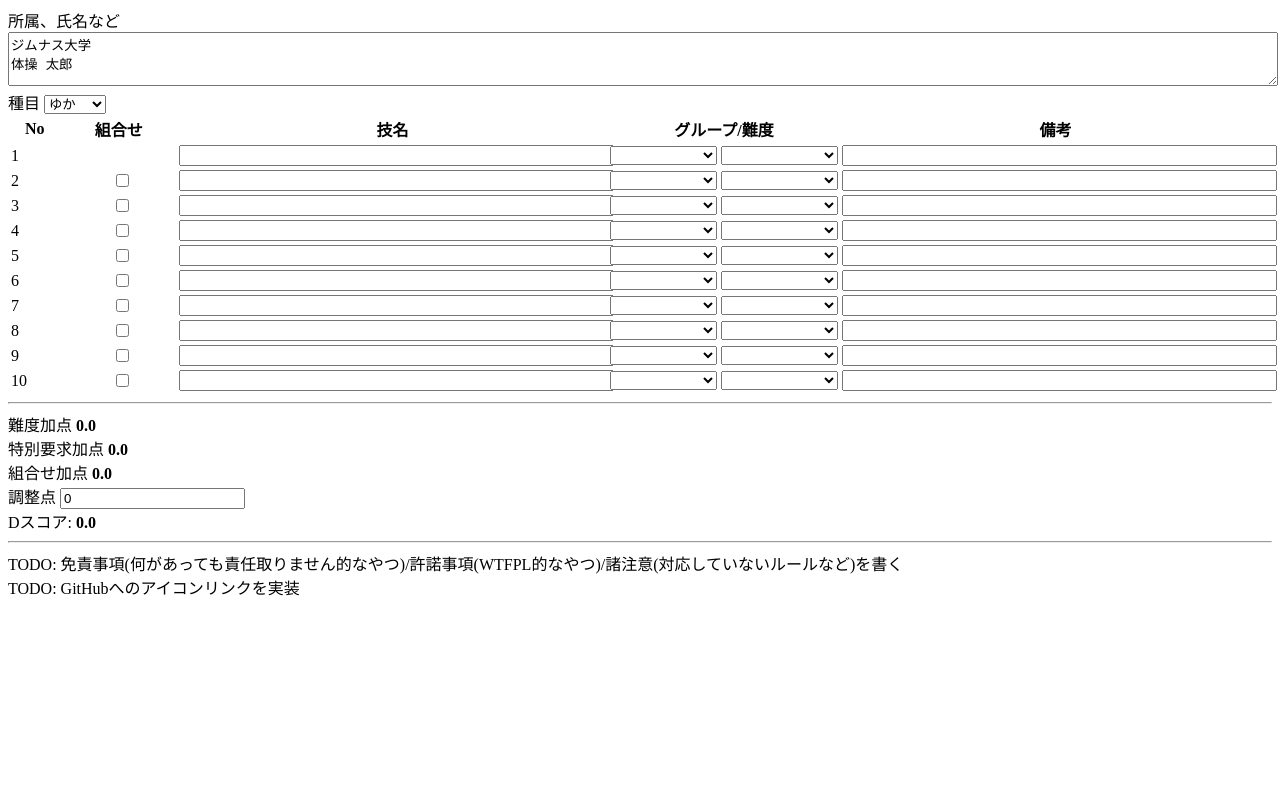
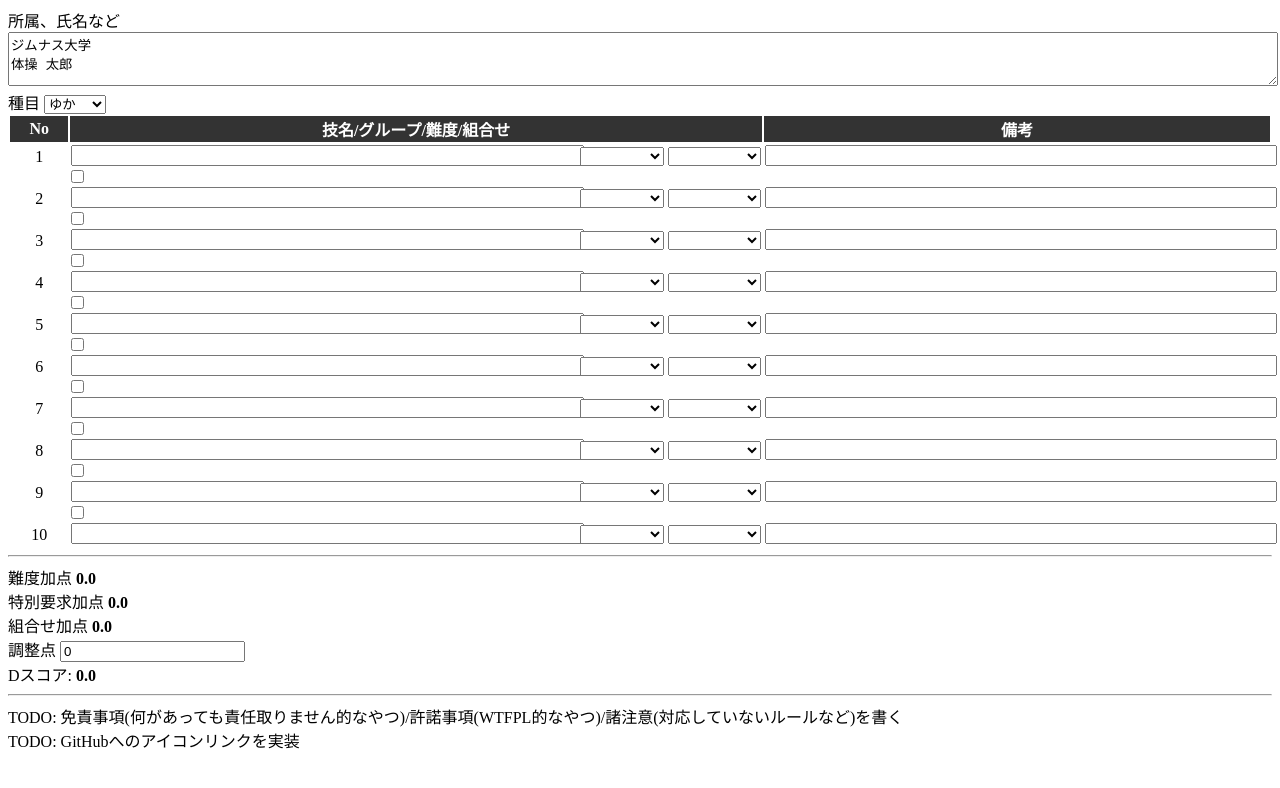
Before and after one commit to thonma/gymnastics_dscore, a SvelteKit app: page / in a window 1280 px wide. Shown: the top 788 px of the page. Built offline with nearby package versions, Linux system fonts and the light colour scheme.

Commit message:
組み合わせチェックボックスの位置を変更

```diff
--- a/src/routes/+page.svelte
+++ b/src/routes/+page.svelte
@@ -76,11 +76,7 @@
 		groupAddScore += selectedGroups.includes('3') ? 0.5 : 0;
 		if (0 < skills.filter(s => s.group === '4').length) {
 			const finalSkill = skills.filter(s => s.group === '4')[0];
-			if (finalSkill.difficulty === 'A') {
-				groupAddScore += 0.1;
-			} else if (finalSkill.difficulty === 'B') {
-				groupAddScore += 0.2;
-			} else if (finalSkill.difficulty === 'C') {
+			if (finalSkill.difficulty === 'C') {
 				groupAddScore += 0.3;
 			} else {
 				groupAddScore += 0.5;
@@ -176,25 +172,22 @@
 			<thead>
 				<tr>
 					<th>No</th>
-					{#if shumoku === 'ゆか' || shumoku === '鉄棒'}
-					<th>組合せ</th>
-					{/if}
-					<th>技名</th>
-					<th colspan="2">グループ/難度</th>
+					<th colspan="3">技名/グループ/難度/組合せ</th>
 					<th>備考</th>
 				</tr>
 			</thead>
 			<tbody>
 				{#each skills as s, sIdx}
+				{#if 0 < sIdx && (shumoku === 'ゆか' || shumoku === '鉄棒')}
+				<tr class="fit-height">
+					<td><!-- No列には何も表示しない --></td>
+					<td colspan="3">
+						<input type="checkbox" bind:checked={skills[sIdx].combineWithPrev} on:change={computeDScore}>
+					</td>
+				</tr>
+				{/if}
 			  <tr>
-				  <td>{sIdx + 1}</td>
-					{#if shumoku === 'ゆか' || shumoku === '鉄棒'}
-					<td>
-						{#if 0 < sIdx}
-					  <input type="checkbox" bind:checked={skills[sIdx].combineWithPrev} on:change={computeDScore} title="前の技と組み合わせて実施する場合はチェックを入れてください。">
-						{/if}
-					</td>
-					{/if}
+				  <td class="align-center">{sIdx + 1}</td>
 					<td>
 					  <input type="text" bind:value={skills[sIdx].name}>
 					</td>
@@ -252,11 +245,40 @@
 		width: 100%;
 	}
 
-	table input {
+	table tr.fit-height {
+		line-height: 0;
+	}
+
+	table th {
+		background-color: #333;
+		color: #fff;
+	}
+
+	table td {
+		vertical-align: bottom;
+	}
+
+	table input[type="text"] {
 		width: 100%;
+	}
+
+	table input[type="checkbox"] {
+		margin: 0;
 	}
 
 	table select {
 		width: 100%;
 	}
+
+	.align-left {
+		text-align: left;
+	}
+
+	.align-center {
+		text-align: center;
+	}
+
+	.align-right {
+		text-align: right;
+	}
 </style>
--- a/src/routes/Header.svelte
+++ b/src/routes/Header.svelte
@@ -1,5 +1,5 @@
 <script></script>
 
-<header>体操競技 Dスコア 算出ツール</header>
+<header></header>
 
 <style></style>
```
